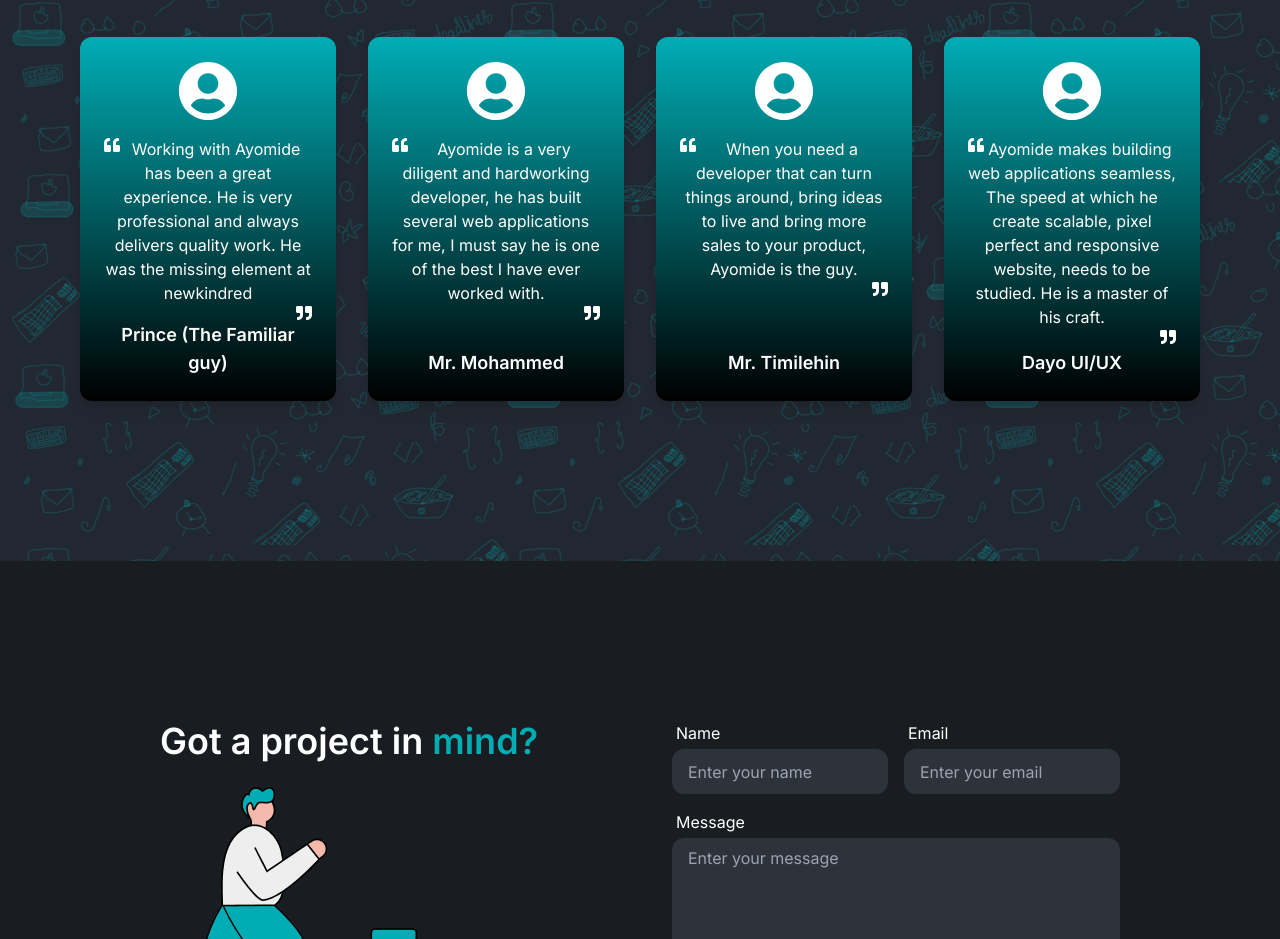
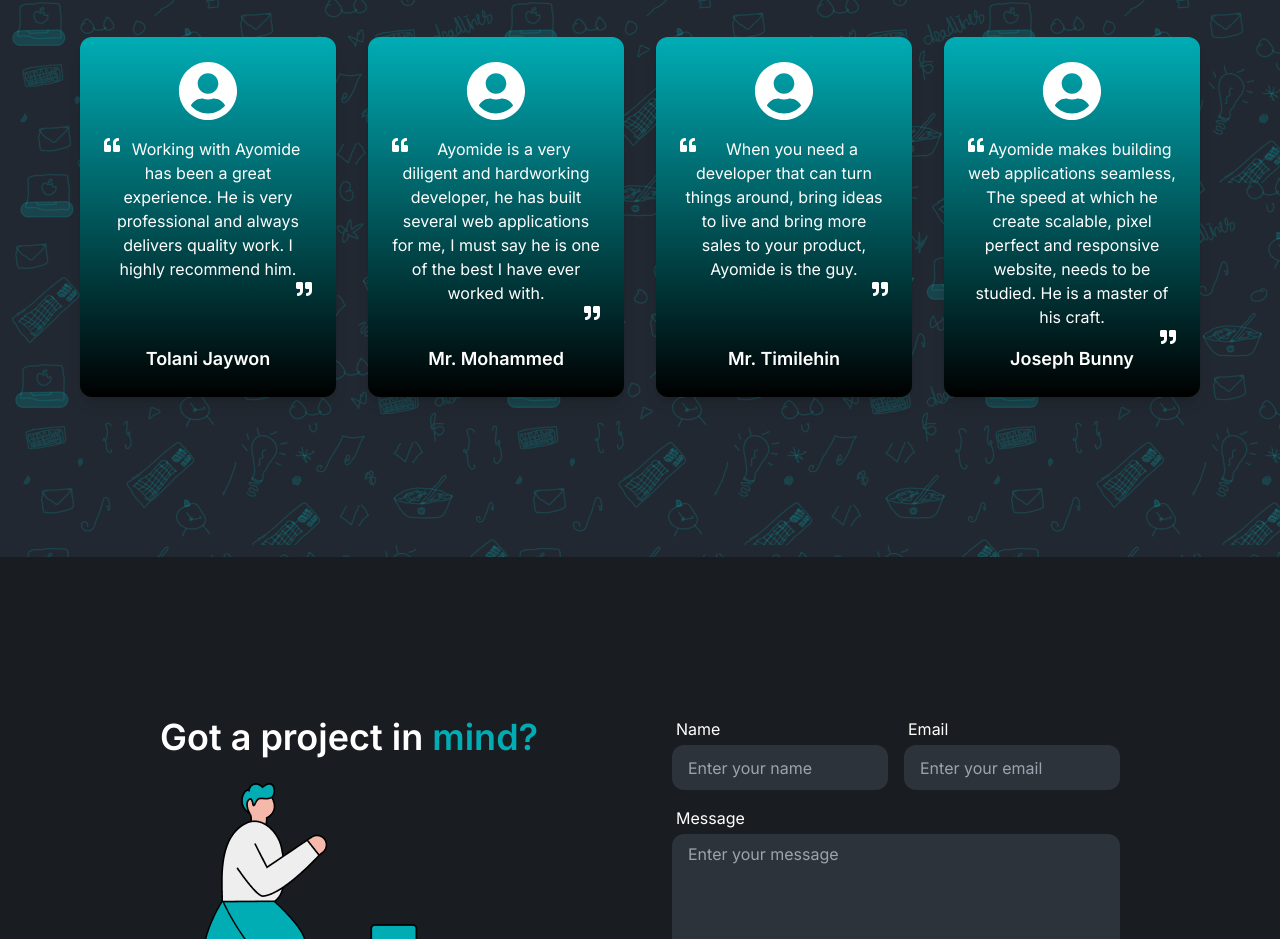
Before and after one commit to Haryomidey/portfolio, a React (Vite) app: page / in a window 1280 px wide. Shown: the part 3160-4099 px from the top of the page. Built offline with nearby package versions, Linux system fonts and the light colour scheme.

Commit message:
update: integrated backend API

```diff
--- a/src/components/Testimonial.jsx
+++ b/src/components/Testimonial.jsx
@@ -7,8 +7,8 @@ import { motion } from 'framer-motion';
 const testimonialsData = [
     {
         id: 1,
-        name: "Prince (The Familiar guy)",
-        content: "Working with Ayomide has been a great experience. He is very professional and always delivers quality work. He was the missing element at newkindred",
+        name: "Tolani Jaywon",
+        content: "Working with Ayomide has been a great experience. He is very professional and always delivers quality work. I highly recommend him.",
     },
     {
         id: 2,
@@ -22,7 +22,7 @@ const testimonialsData = [
     },
     {
         id: 4,
-        name: "Dayo UI/UX",
+        name: "Joseph Bunny",
         content: "Ayomide makes building web applications seamless, The speed at which he create scalable, pixel perfect and responsive website, needs to be studied. He is a master of his craft.",
     },
 ];
```
